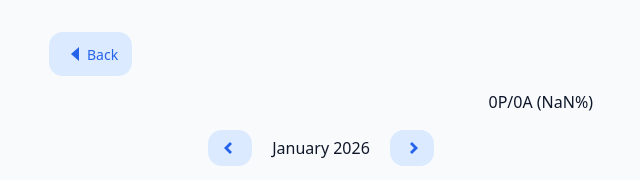
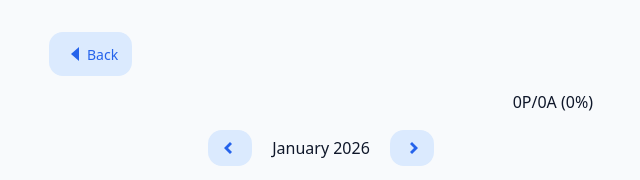
Before and after one commit to theAnuragMishra/myttendance, a SvelteKit app: page /subject/1 in a window 1280 px wide. Shown: the top 180 px of the page, without its empty margins (319-959 px from the left). Built offline with nearby package versions, Linux system fonts and the light colour scheme.

Commit message:
fix division by zero

```diff
--- a/src/routes/subject/[id]/+page.svelte
+++ b/src/routes/subject/[id]/+page.svelte
@@ -91,7 +91,11 @@
 		>
 		<span class="flex justify-between"
 			><h2 class="text-2xl">{subjectName}</h2>
-			<span>{present}P/{total - present}A ({Math.round((present / total) * 100)}%)</span></span
+			<span
+				>{present}P/{total - present}A ({total === 0
+					? 0
+					: Math.round((present / total) * 100)}%)</span
+			></span
 		>
 	</div>
 
```
